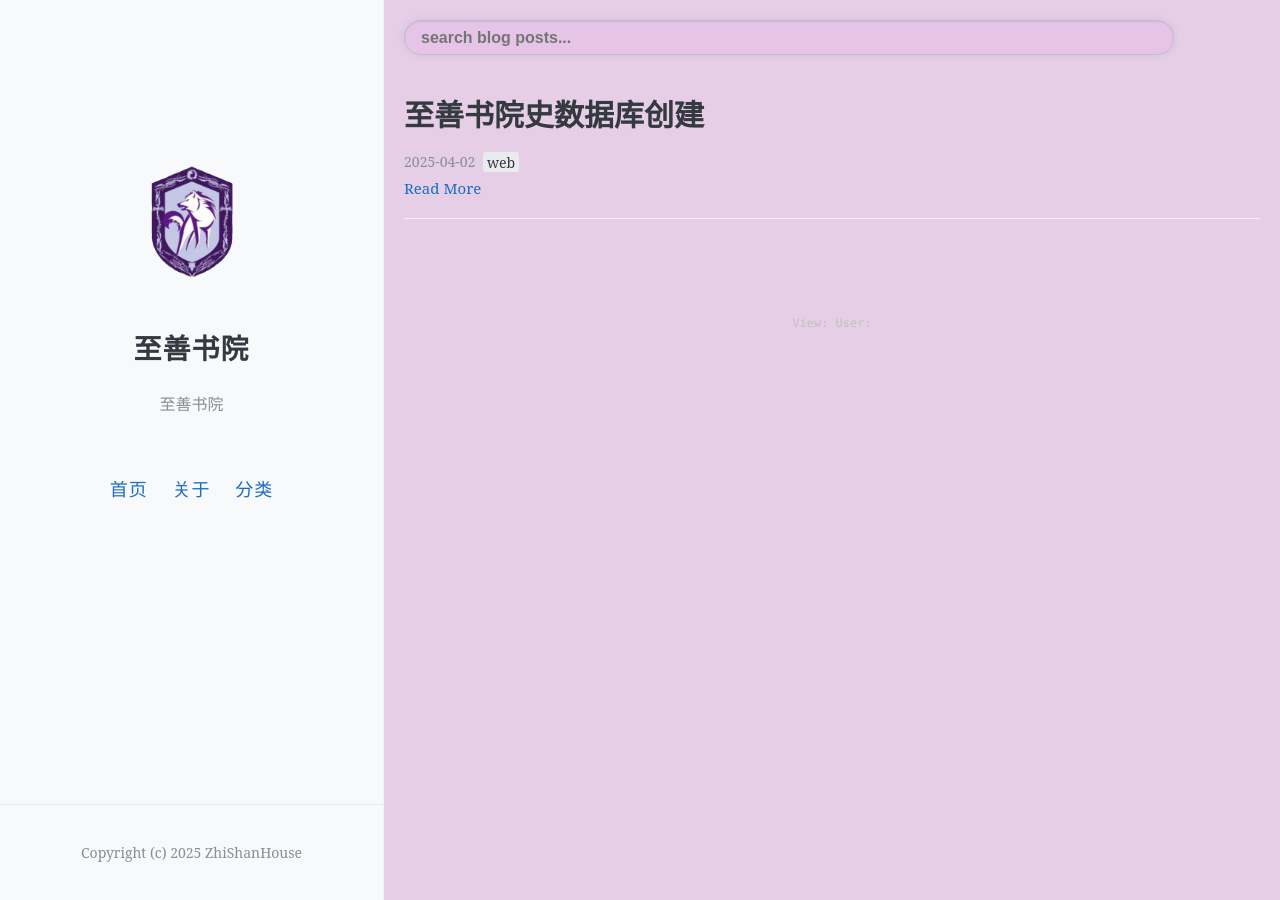
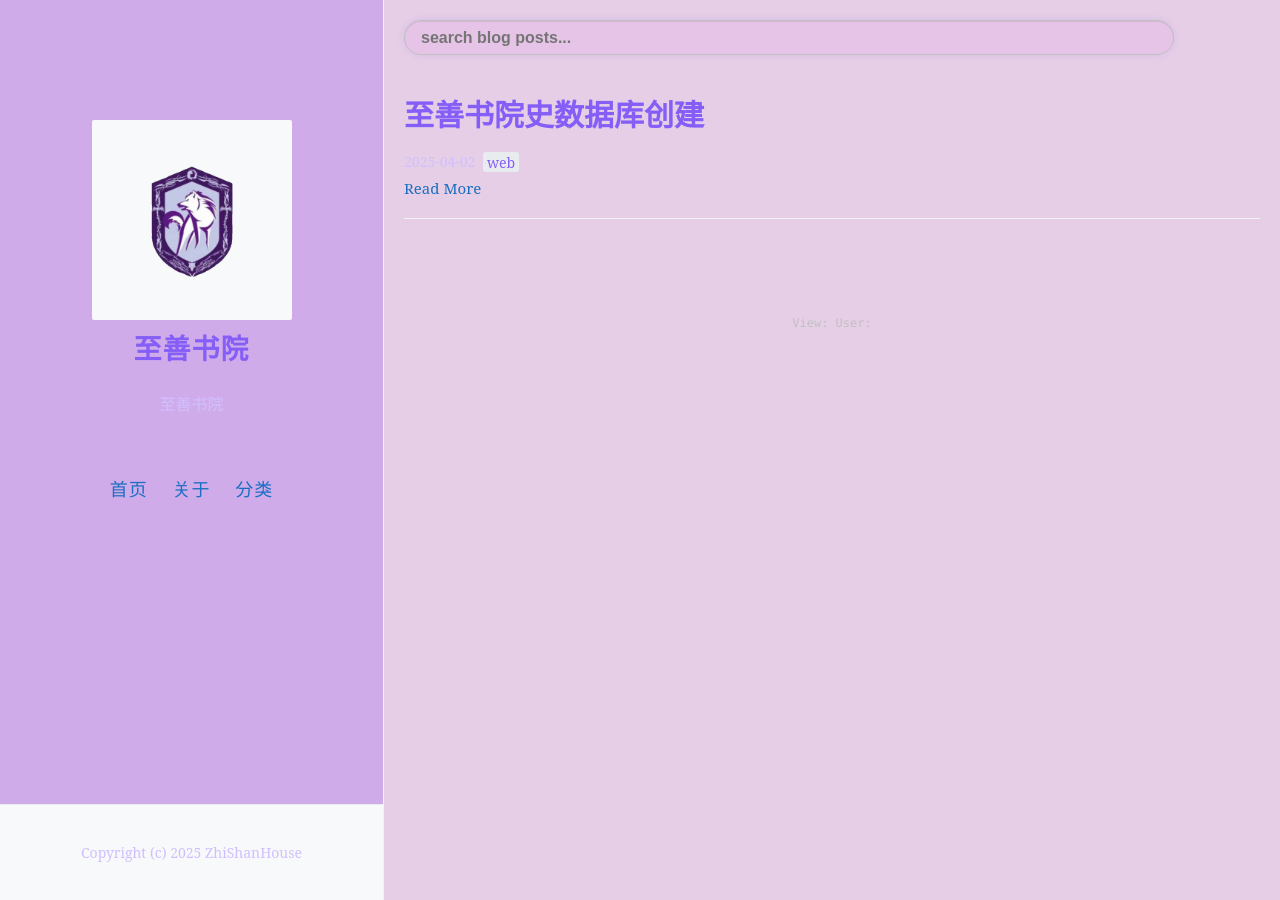
Before and after one commit to Ray2008y/ZhiShanHouseHistory.github.io, a Jekyll site: the page built from index.html, in a window 1280 px wide. Built offline with Jekyll 4.4.1, drawn with Linux system fonts in a browser that asks for light colours; the list of posts is cut into pages by our own code; comment, search, counter and statistics services are not loaded.

Commit message:
Update _variables.scss

```diff
--- a/_sass/_variables.scss
+++ b/_sass/_variables.scss
@@ -28,12 +28,12 @@ $base-font-size: 16px;
 $small-font-size: 14px;
 
 // Colors
-$base-color: $oc-gray-8;
-$base-lighten-color: $oc-gray-6;
-$base-lightener-color: $oc-gray-4;
+$base-color: $oc-violet-5;
+$base-lighten-color: $oc-violet-2;
+$base-lightener-color: $oc-violet-0;
 
-$background-color: $oc-gray-0;
-$background-lighten-color: #f8f9fa6b;
+$background-color: #b47bef6b;
+$background-lighten-color: #e6cfe66b;
 
 $text-color: $base-color;
 $link-color: $oc-blue-8;
```
